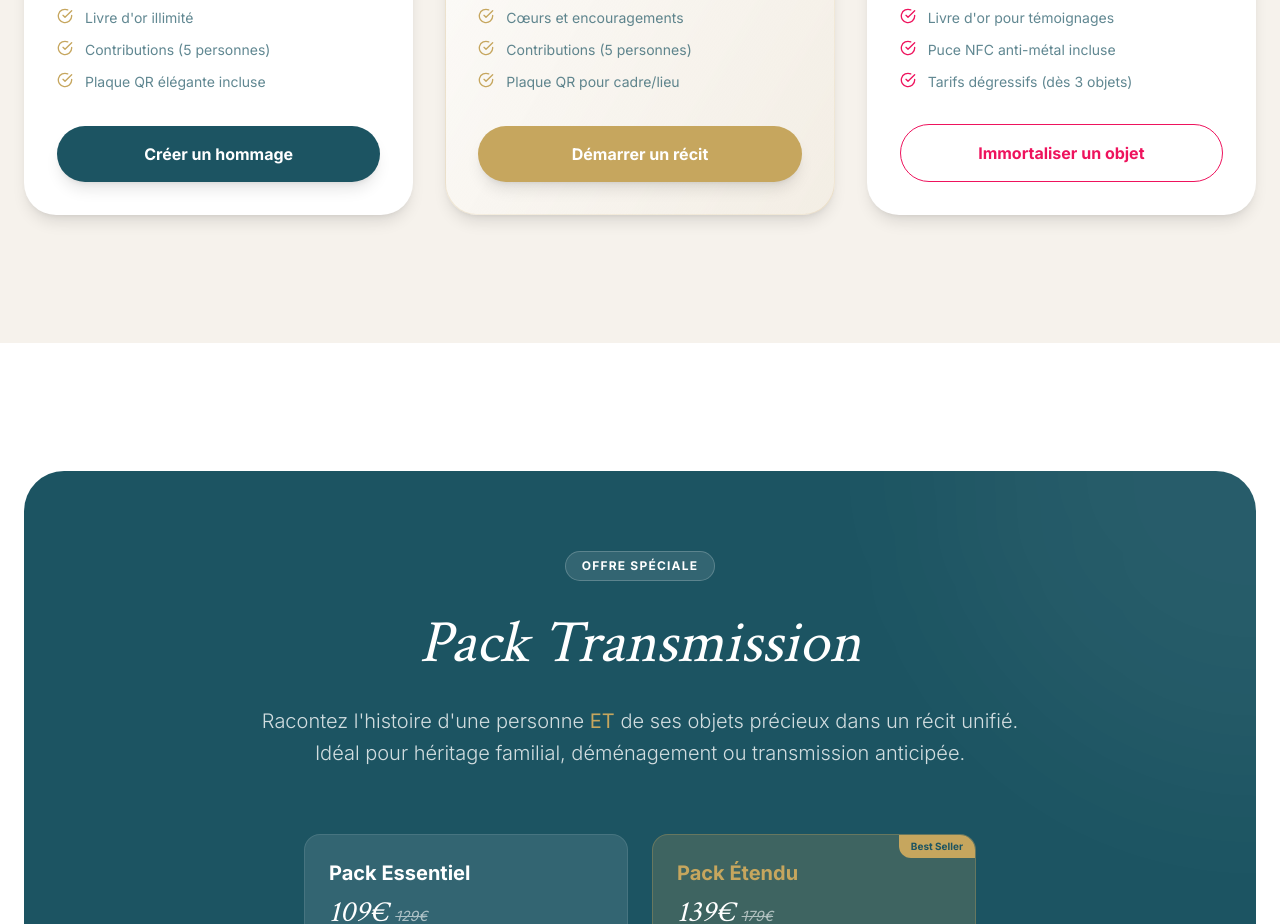
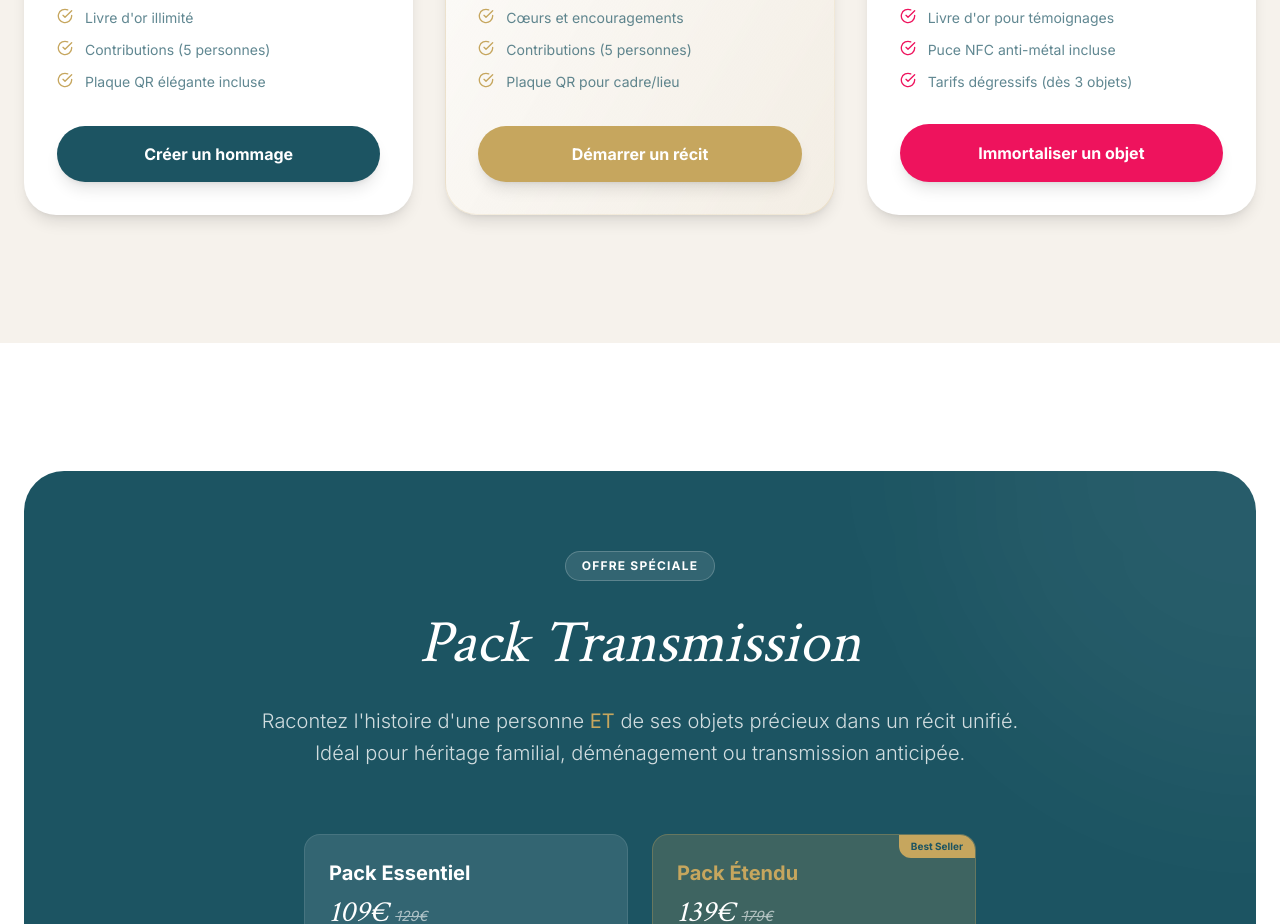
Before and after one commit to vvvfbm77fs-commits/et-jai-crie-v2, a Next.js app: page / in a window 1280 px wide. Shown: the part 2780-3704 px from the top of the page. Built offline with nearby package versions, Linux system fonts and the light colour scheme.

Commit message:
Update style of 'Immortaliser un objet' button to match other CTA buttons

```diff
--- a/app/page.tsx
+++ b/app/page.tsx
@@ -233,7 +233,7 @@ export default function HomePage() {
                 ))}
               </ul>
 
-              <Link href="/create?context=object_memory" className="w-full py-4 text-center rounded-full border border-memoir-neon text-memoir-neon font-bold hover:bg-memoir-neon hover:text-white transition-all">Immortaliser un objet</Link>
+              <Link href="/create?context=object_memory" className="w-full py-4 text-center rounded-full bg-memoir-neon text-white font-bold shadow-lg hover:bg-white hover:text-memoir-neon border border-transparent hover:border-memoir-neon transition-all">Immortaliser un objet</Link>
             </div>
 
           </div>
```
